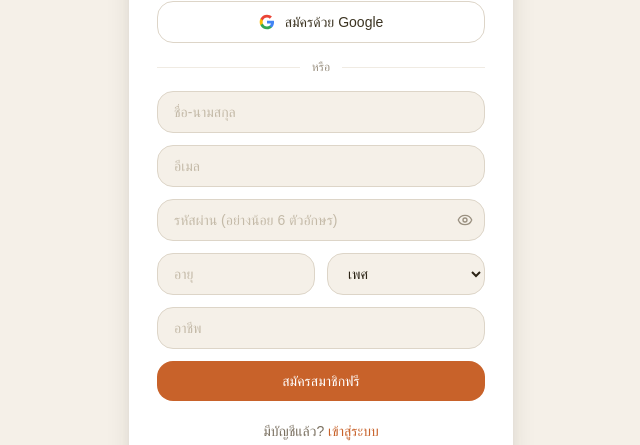
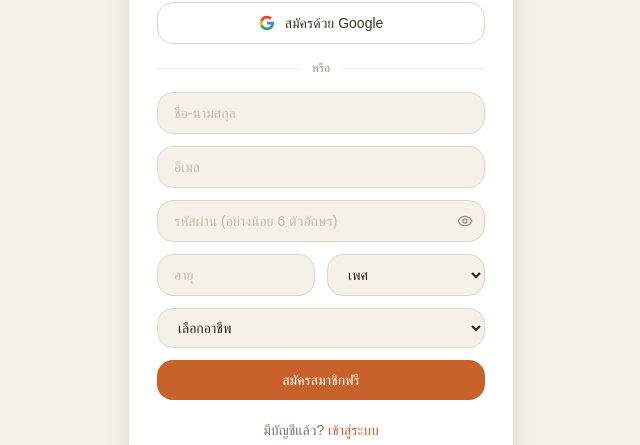
Before and after one commit to pattarapongbn/solvebook-nwpj, a Next.js app: page /register in a window 1280 px wide. Shown: the part 251-696 px from the top of the page, without its empty margins (319-959 px from the left). Built offline with nearby package versions, Linux system fonts and the light colour scheme; no server answers; a web font is replaced by a local one.

Commit message:
Change occupation field from input to dropdown with free-text fallback
Co-Authored-By: Claude Sonnet 4.6 <noreply@anthropic.com>
Claude-Session: https://claude.ai/code/session_01PsYgPit5yhCw4A4TwtJbAv

```diff
--- a/components/auth/RegisterForm.tsx
+++ b/components/auth/RegisterForm.tsx
@@ -10,7 +10,7 @@ export function RegisterForm() {
   const router = useRouter()
   const supabase = createClient()
   const [form, setForm] = useState({
-    name: '', email: '', password: '', age: '', gender: '', occupation: '',
+    name: '', email: '', password: '', age: '', gender: '', occupation: '', occupationOther: '',
   })
   const [showPw, setShowPw] = useState(false)
   const [loading, setLoading] = useState(false)
@@ -29,7 +29,7 @@ export function RegisterForm() {
           full_name: form.name,
           age: form.age,
           gender: form.gender,
-          occupation: form.occupation,
+          occupation: form.occupation === 'อื่นๆ' ? form.occupationOther : form.occupation,
         },
       },
     })
@@ -97,7 +97,23 @@ export function RegisterForm() {
             <option value="other">อื่นๆ</option>
           </select>
         </div>
-        <input type="text" placeholder="อาชีพ" value={form.occupation} onChange={set('occupation')} className={inputClass} />
+        <select value={form.occupation} onChange={set('occupation')} className={inputClass}>
+          <option value="">เลือกอาชีพ</option>
+          <option value="นักเรียน/นักศึกษา">นักเรียน/นักศึกษา</option>
+          <option value="พนักงานบริษัท">พนักงานบริษัท</option>
+          <option value="ข้าราชการ/รัฐวิสาหกิจ">ข้าราชการ/รัฐวิสาหกิจ</option>
+          <option value="ค้าขาย/ธุรกิจส่วนตัว">ค้าขาย/ธุรกิจส่วนตัว</option>
+          <option value="ฟรีแลนซ์">ฟรีแลนซ์</option>
+          <option value="รับจ้างทั่วไป">รับจ้างทั่วไป</option>
+          <option value="พ่อบ้าน/แม่บ้าน">พ่อบ้าน/แม่บ้าน</option>
+          <option value="เกษตรกร">เกษตรกร</option>
+          <option value="วิชาชีพเฉพาะ">วิชาชีพเฉพาะ (หมอ/ครู/วิศวกร ฯลฯ)</option>
+          <option value="ว่างงาน/กำลังหางาน">ว่างงาน/กำลังหางาน</option>
+          <option value="อื่นๆ">อื่นๆ</option>
+        </select>
+        {form.occupation === 'อื่นๆ' && (
+          <input type="text" placeholder="ระบุอาชีพ" value={form.occupationOther} onChange={set('occupationOther')} className={inputClass} />
+        )}
         <button
           type="submit"
           disabled={loading}
```
